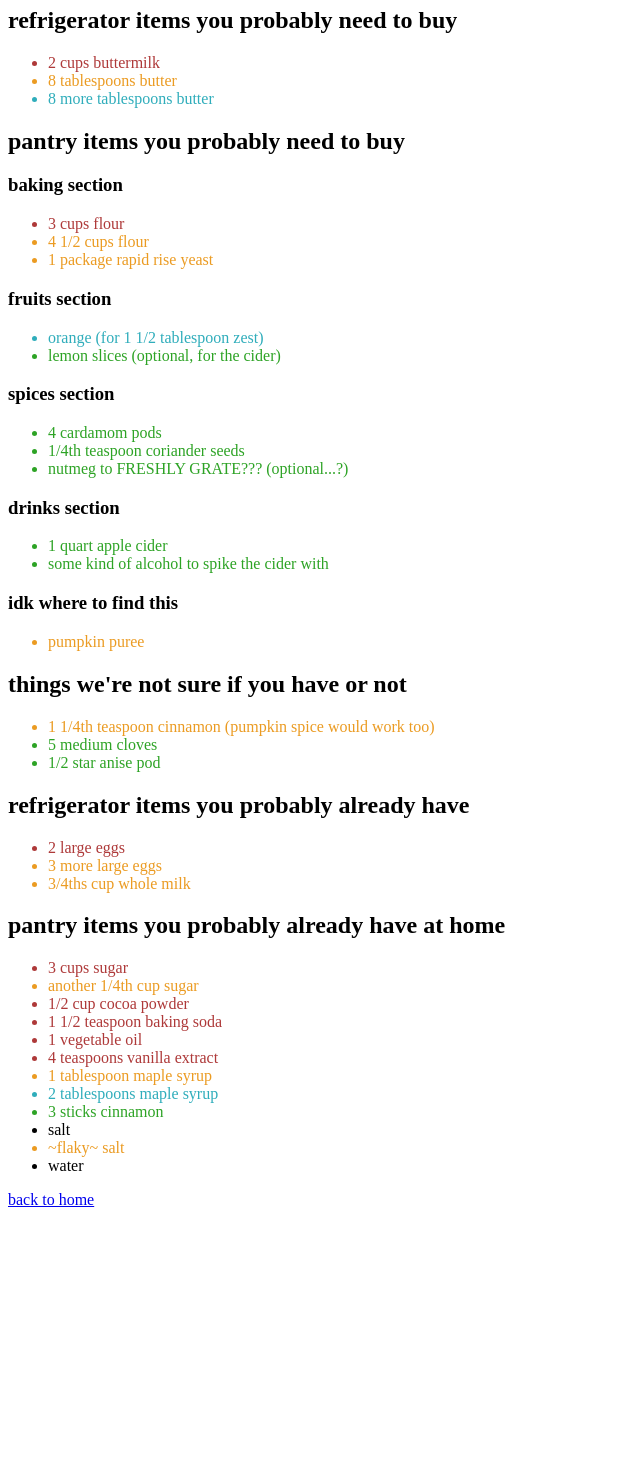
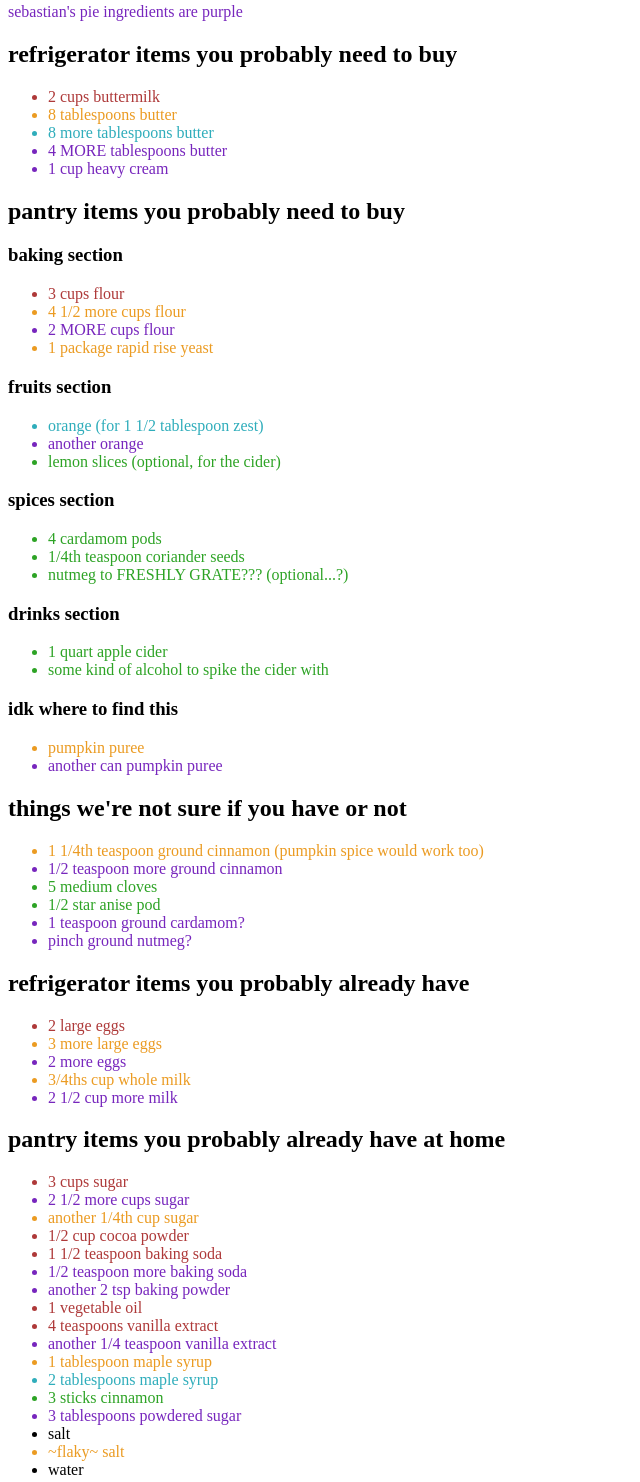
Before and after one commit to sunflorebell/recipes-website, a plain HTML site: page blogs/blog002-grocery-list-for-audrey.html in a window 1280 px wide. Shown: the part 328-1810 px from the top of the page, without its empty margins (0-640 px from the left). Before the commit the page ends 1553 px from the top, so only its background shows below. Drawn offline with Linux system fonts and the light colour scheme.

Commit message:
sebastian pie recipe

```diff
--- a/blogs/blog002-grocery-list-for-audrey.html
+++ b/blogs/blog002-grocery-list-for-audrey.html
@@ -21,6 +21,10 @@
         .cider {
             color: #2da325;
         }
+
+        .seb {
+            color: #7726bd;
+        }
     </style>
 
 </head>
@@ -37,24 +41,29 @@
     <p class="rolls">rolls ingredients are orange</p>
     <p class="butter">butter ingredients are blue</p>
     <p class="cider">cider ingredients are green</p>
+    <p class="seb">sebastian's pie ingredients are purple</p>
 
     <h2>refrigerator items you probably need to buy</h2>
     <ul>
         <li class="cupcakes">2 cups buttermilk</li>
         <li class="rolls">8 tablespoons butter</li>
         <li class="butter">8 more tablespoons butter</li>
+        <li class="seb">4 MORE tablespoons butter</li>
+        <li class="seb">1 cup heavy cream</li>
     </ul>
 
     <h2>pantry items you probably need to buy</h2>
     <h3>baking section</h3>
     <ul>
         <li class="cupcakes">3 cups flour</li>
-        <li class="rolls">4 1/2 cups flour</li>
+        <li class="rolls">4 1/2 more cups flour</li>
+        <li class="seb">2 MORE cups flour</li>
         <li class="rolls">1 package rapid rise yeast</li>
     </ul>
     <h3>fruits section</h3>
     <ul>
         <li class="butter">orange (for 1 1/2 tablespoon zest)</li>
+        <li class="seb">another orange</li>
         <li class="cider">lemon slices (optional, for the cider)</li>
     </ul>
     <h3>spices section</h3>
@@ -71,33 +80,44 @@
     <h3>idk where to find this</h3>
     <ul>
         <li class="rolls">pumpkin puree</li>
+        <li class="seb">another can pumpkin puree</li>
     </ul>
 
     <h2>things we're not sure if you have or not</h2>
     <ul>
-        <li class="rolls">1 1/4th teaspoon cinnamon (pumpkin spice would work too)</li>
+        <li class="rolls">1 1/4th teaspoon ground cinnamon (pumpkin spice would work too)</li>
+        <li class="seb">1/2 teaspoon more ground cinnamon</li>
         <li class="cider">5 medium cloves</li>
         <li class="cider">1/2 star anise pod</li>
+        <li class="seb">1 teaspoon ground cardamom?</li>
+        <li class="seb">pinch ground nutmeg?</li>
     </ul>
 
     <h2>refrigerator items you probably already have</h2>
     <ul>
         <li class="cupcakes">2 large eggs</li>
         <li class="rolls">3 more large eggs</li>
+        <li class="seb">2 more eggs</li>
         <li class="rolls">3/4ths cup whole milk</li>
+        <li class="seb">2 1/2 cup more milk</li>
     </ul>
 
     <h2>pantry items you probably already have at home</h2>
     <ul>
         <li class="cupcakes">3 cups sugar</li>
+        <li class="seb">2 1/2 more cups sugar</li>
         <li class="rolls">another 1/4th cup sugar</li>
         <li class="cupcakes">1/2 cup cocoa powder</li>
         <li class="cupcakes">1 1/2 teaspoon baking soda</li>
+        <li class="seb">1/2 teaspoon more baking soda</li>
+        <li class="seb">another 2 tsp baking powder</li>
         <li class="cupcakes">1 vegetable oil</li>
         <li class="cupcakes">4 teaspoons vanilla extract</li>
+        <li class="seb">another 1/4 teaspoon vanilla extract</li>
         <li class="rolls">1 tablespoon maple syrup</li>
         <li class="butter">2 tablespoons maple syrup</li>
         <li class="cider">3 sticks cinnamon</li>
+        <li class="seb">3 tablespoons powdered sugar</li>
         <li>salt</li>
         <li class="rolls">~flaky~ salt</li>
         <li>water</li>
```
